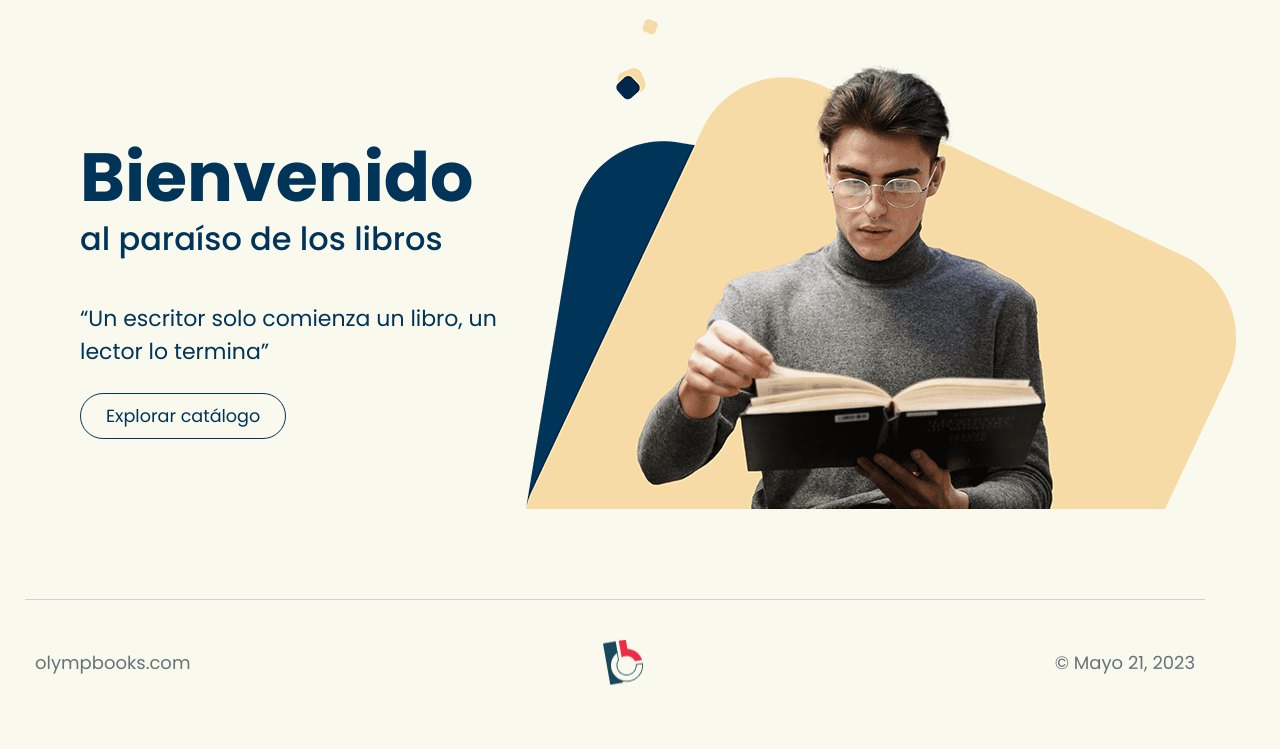
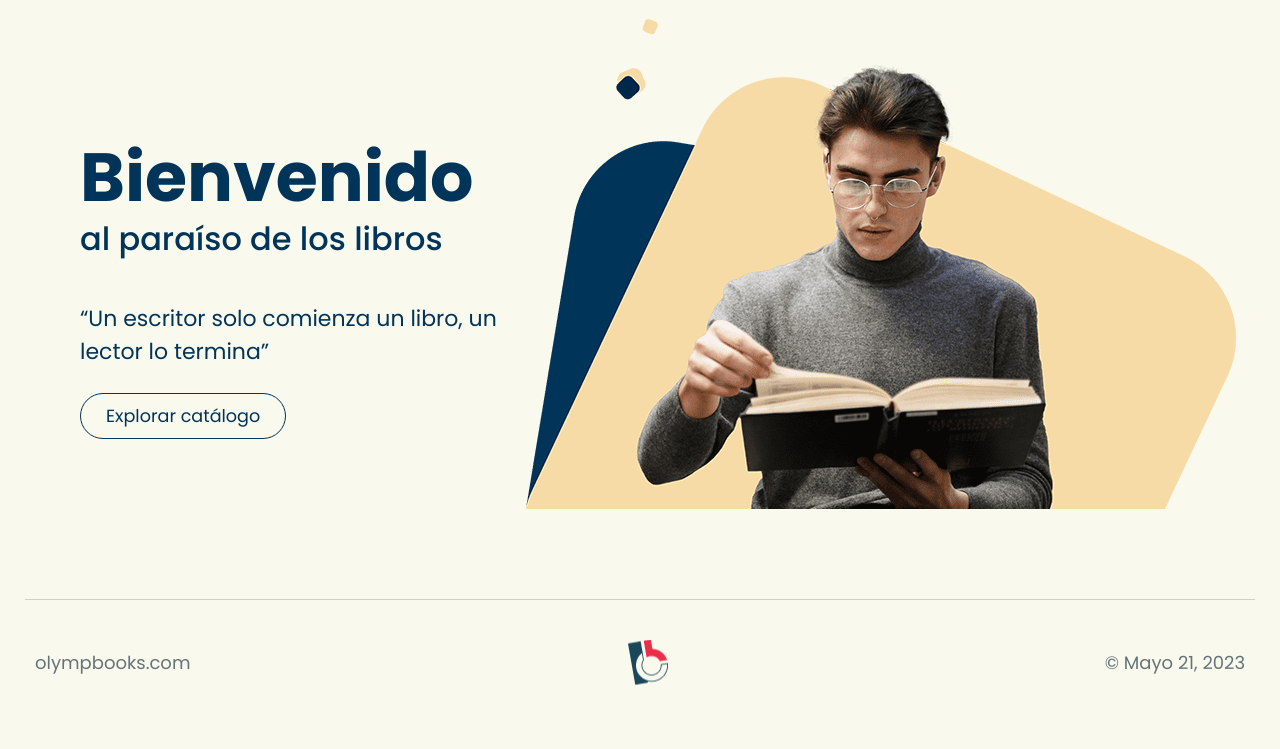
Before and after one commit to jetzerszeri/DWM3BV-RAMIREZ-PARCIAL_1, a PHP site: page / in a window 1280 px wide. Shown: the part 107-856 px from the top of the page. Run offline with PHP 8.4, Linux system fonts and the light colour scheme.

Commit message:
fix: footer width to 100%

```diff
--- a/css/style.css
+++ b/css/style.css
@@ -179,7 +179,7 @@ footer ul{
     justify-content: space-between;
     flex-direction: column;
     text-align: center;
-    max-width: 1180px;
+    /* max-width: 1180px; */
     padding: 40px 10px 0 10px;
     border-top: 1px solid #CCD1D2;
     color: #667479;
@@ -205,6 +205,7 @@ footer a{
     footer ul{
         flex-direction: row;
         align-items: center;
+
 
     }
     footer ul li:nth-of-type(2){
```
